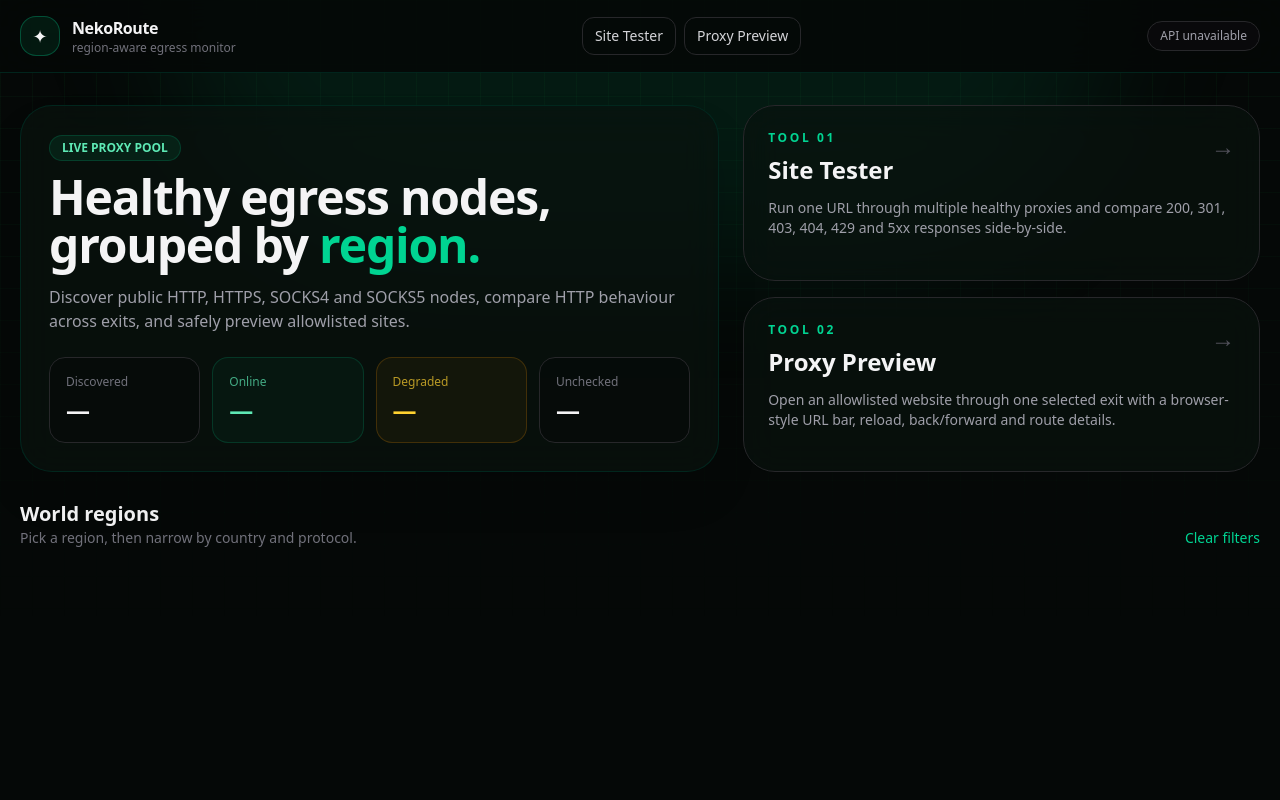
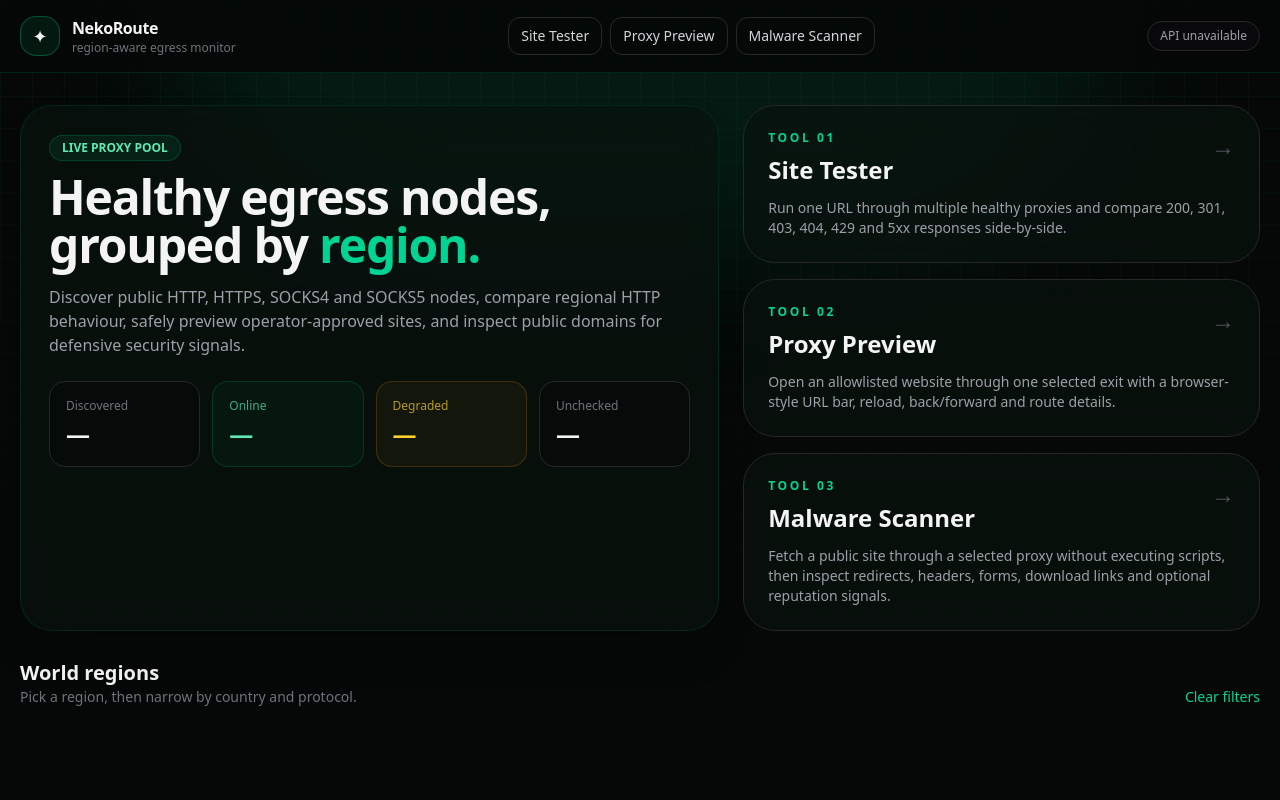
Before and after one commit to NekoSuneVR/NekoRoute, a website: page public/index.html in a window 1280 px wide. Shown: the top 800 px of the page. Drawn offline with nearby package versions, Linux system fonts and the light colour scheme; files that its build step writes are made by us from their sources; no server answers.

Commit message:
Add public professional tools to dashboard

```diff
--- a/public/index.html
+++ b/public/index.html
@@ -21,6 +21,7 @@
       <nav class="hidden items-center gap-2 sm:flex">
         <a href="/tester" class="rounded-xl border border-zinc-800 px-3 py-2 text-sm text-zinc-300 hover:border-emerald-500/40 hover:text-emerald-300">Site Tester</a>
         <a href="/preview" class="rounded-xl border border-zinc-800 px-3 py-2 text-sm text-zinc-300 hover:border-emerald-500/40 hover:text-emerald-300">Proxy Preview</a>
+        <a href="/scanner" class="rounded-xl border border-zinc-800 px-3 py-2 text-sm text-zinc-300 hover:border-emerald-500/40 hover:text-emerald-300">Malware Scanner</a>
       </nav>
       <div id="healthPill" class="rounded-full border border-zinc-800 bg-zinc-950 px-3 py-1.5 text-xs text-zinc-400">Connecting…</div>
     </div>
@@ -32,7 +33,7 @@
         <div class="mb-6 max-w-2xl">
           <div class="mb-3 inline-flex rounded-full border border-emerald-500/20 bg-emerald-500/10 px-3 py-1 text-xs font-semibold text-emerald-300">LIVE PROXY POOL</div>
           <h1 class="text-4xl font-black tracking-tight sm:text-5xl">Healthy egress nodes, grouped by <span class="text-emerald-400">region.</span></h1>
-          <p class="mt-4 text-zinc-400">Discover public HTTP, HTTPS, SOCKS4 and SOCKS5 nodes, compare HTTP behaviour across exits, and safely preview allowlisted sites.</p>
+          <p class="mt-4 text-zinc-400">Discover public HTTP, HTTPS, SOCKS4 and SOCKS5 nodes, compare regional HTTP behaviour, safely preview operator-approved sites, and inspect public domains for defensive security signals.</p>
         </div>
         <div class="grid grid-cols-2 gap-3 sm:grid-cols-4">
           <div class="rounded-2xl border border-zinc-800 bg-black/25 p-4"><div class="text-xs text-zinc-500">Discovered</div><div id="statTotal" class="mt-1 text-2xl font-black">—</div></div>
@@ -43,41 +44,17 @@
       </div>
 
       <div class="grid gap-4 sm:grid-cols-2 lg:grid-cols-1">
-        <a href="/tester" class="group glass rounded-[2rem] border border-zinc-800 p-6 transition hover:-translate-y-0.5 hover:border-emerald-500/40">
-          <div class="flex items-start justify-between gap-4">
-            <div><div class="text-xs font-bold uppercase tracking-[.22em] text-emerald-400">Tool 01</div><h2 class="mt-2 text-2xl font-black">Site Tester</h2></div>
-            <span class="text-2xl text-zinc-600 transition group-hover:translate-x-1 group-hover:text-emerald-400">→</span>
-          </div>
-          <p class="mt-3 text-sm text-zinc-400">Run one URL through multiple healthy proxies and compare 200, 301, 403, 404, 429 and 5xx responses side-by-side.</p>
-        </a>
-        <a href="/preview" class="group glass rounded-[2rem] border border-zinc-800 p-6 transition hover:-translate-y-0.5 hover:border-emerald-500/40">
-          <div class="flex items-start justify-between gap-4">
-            <div><div class="text-xs font-bold uppercase tracking-[.22em] text-emerald-400">Tool 02</div><h2 class="mt-2 text-2xl font-black">Proxy Preview</h2></div>
-            <span class="text-2xl text-zinc-600 transition group-hover:translate-x-1 group-hover:text-emerald-400">→</span>
-          </div>
-          <p class="mt-3 text-sm text-zinc-400">Open an allowlisted website through one selected exit with a browser-style URL bar, reload, back/forward and route details.</p>
-        </a>
+        <a href="/tester" class="group glass rounded-[2rem] border border-zinc-800 p-6 transition hover:-translate-y-0.5 hover:border-emerald-500/40"><div class="flex items-start justify-between gap-4"><div><div class="text-xs font-bold uppercase tracking-[.22em] text-emerald-400">Tool 01</div><h2 class="mt-2 text-2xl font-black">Site Tester</h2></div><span class="text-2xl text-zinc-600 transition group-hover:translate-x-1 group-hover:text-emerald-400">→</span></div><p class="mt-3 text-sm text-zinc-400">Run one URL through multiple healthy proxies and compare 200, 301, 403, 404, 429 and 5xx responses side-by-side.</p></a>
+        <a href="/preview" class="group glass rounded-[2rem] border border-zinc-800 p-6 transition hover:-translate-y-0.5 hover:border-emerald-500/40"><div class="flex items-start justify-between gap-4"><div><div class="text-xs font-bold uppercase tracking-[.22em] text-emerald-400">Tool 02</div><h2 class="mt-2 text-2xl font-black">Proxy Preview</h2></div><span class="text-2xl text-zinc-600 transition group-hover:translate-x-1 group-hover:text-emerald-400">→</span></div><p class="mt-3 text-sm text-zinc-400">Open an allowlisted website through one selected exit with a browser-style URL bar, reload, back/forward and route details.</p></a>
+        <a href="/scanner" class="group glass rounded-[2rem] border border-zinc-800 p-6 transition hover:-translate-y-0.5 hover:border-emerald-500/40"><div class="flex items-start justify-between gap-4"><div><div class="text-xs font-bold uppercase tracking-[.22em] text-emerald-400">Tool 03</div><h2 class="mt-2 text-2xl font-black">Malware Scanner</h2></div><span class="text-2xl text-zinc-600 transition group-hover:translate-x-1 group-hover:text-emerald-400">→</span></div><p class="mt-3 text-sm text-zinc-400">Fetch a public site through a selected proxy without executing scripts, then inspect redirects, headers, forms, download links and optional reputation signals.</p></a>
       </div>
     </section>
 
-    <section class="mt-7">
-      <div class="mb-3 flex items-end justify-between gap-3"><div><h2 class="text-xl font-black">World regions</h2><p class="text-sm text-zinc-500">Pick a region, then narrow by country and protocol.</p></div><button id="clearFilters" class="text-sm text-emerald-400 hover:text-emerald-300">Clear filters</button></div>
-      <div id="regionGrid" class="grid grid-cols-2 gap-3 md:grid-cols-3 lg:grid-cols-6"></div>
-    </section>
+    <section class="mt-7"><div class="mb-3 flex items-end justify-between gap-3"><div><h2 class="text-xl font-black">World regions</h2><p class="text-sm text-zinc-500">Pick a region, then narrow by country and protocol.</p></div><button id="clearFilters" class="text-sm text-emerald-400 hover:text-emerald-300">Clear filters</button></div><div id="regionGrid" class="grid grid-cols-2 gap-3 md:grid-cols-3 lg:grid-cols-6"></div></section>
 
-    <section class="mt-7 glass rounded-[2rem] border border-zinc-800 p-5">
-      <div class="grid gap-3 md:grid-cols-4">
-        <label class="text-xs text-zinc-500">Region<select id="regionSelect" class="mt-1 block w-full rounded-xl border border-zinc-800 bg-[#080d0a] px-3 py-2.5 text-sm text-zinc-100"></select></label>
-        <label class="text-xs text-zinc-500">Country<select id="countrySelect" class="mt-1 block w-full rounded-xl border border-zinc-800 bg-[#080d0a] px-3 py-2.5 text-sm text-zinc-100"></select></label>
-        <label class="text-xs text-zinc-500">Protocol<select id="protocolSelect" class="mt-1 block w-full rounded-xl border border-zinc-800 bg-[#080d0a] px-3 py-2.5 text-sm text-zinc-100"><option value="">All protocols</option><option>http</option><option>https</option><option>socks4</option><option>socks5</option></select></label>
-        <label class="text-xs text-zinc-500">State<select id="statusSelect" class="mt-1 block w-full rounded-xl border border-zinc-800 bg-[#080d0a] px-3 py-2.5 text-sm text-zinc-100"><option value="online">Online only</option><option value="">All states</option><option value="degraded">Degraded</option><option value="offline">Offline</option><option value="unknown">Unchecked</option></select></label>
-      </div>
-    </section>
+    <section class="mt-7 glass rounded-[2rem] border border-zinc-800 p-5"><div class="grid gap-3 md:grid-cols-4"><label class="text-xs text-zinc-500">Region<select id="regionSelect" class="mt-1 block w-full rounded-xl border border-zinc-800 bg-[#080d0a] px-3 py-2.5 text-sm text-zinc-100"></select></label><label class="text-xs text-zinc-500">Country<select id="countrySelect" class="mt-1 block w-full rounded-xl border border-zinc-800 bg-[#080d0a] px-3 py-2.5 text-sm text-zinc-100"></select></label><label class="text-xs text-zinc-500">Protocol<select id="protocolSelect" class="mt-1 block w-full rounded-xl border border-zinc-800 bg-[#080d0a] px-3 py-2.5 text-sm text-zinc-100"><option value="">All protocols</option><option>http</option><option>https</option><option>socks4</option><option>socks5</option></select></label><label class="text-xs text-zinc-500">State<select id="statusSelect" class="mt-1 block w-full rounded-xl border border-zinc-800 bg-[#080d0a] px-3 py-2.5 text-sm text-zinc-100"><option value="online">Online only</option><option value="">All states</option><option value="degraded">Degraded</option><option value="offline">Offline</option><option value="unknown">Unchecked</option></select></label></div></section>
 
-    <section class="mt-5 overflow-hidden rounded-[2rem] border border-zinc-800 bg-[#080d0a]/80">
-      <div class="flex items-center justify-between border-b border-zinc-800 px-5 py-4"><div><h2 class="font-black">Proxy nodes</h2><p id="tableSummary" class="text-xs text-zinc-500">Loading…</p></div><button id="reloadBtn" class="rounded-xl border border-zinc-700 px-3 py-2 text-sm hover:border-emerald-500/40">Reload</button></div>
-      <div class="overflow-x-auto"><table class="w-full min-w-[850px] text-left text-sm"><thead class="text-xs uppercase tracking-wider text-zinc-500"><tr><th class="px-5 py-3">Node</th><th class="px-4 py-3">Location</th><th class="px-4 py-3">Protocol</th><th class="px-4 py-3">Latency</th><th class="px-4 py-3">Reliability</th><th class="px-4 py-3">Status</th><th class="px-5 py-3">Last check</th></tr></thead><tbody id="proxyRows" class="divide-y divide-zinc-900"></tbody></table></div>
-    </section>
+    <section class="mt-5 overflow-hidden rounded-[2rem] border border-zinc-800 bg-[#080d0a]/80"><div class="flex items-center justify-between border-b border-zinc-800 px-5 py-4"><div><h2 class="font-black">Proxy nodes</h2><p id="tableSummary" class="text-xs text-zinc-500">Loading…</p></div><button id="reloadBtn" class="rounded-xl border border-zinc-700 px-3 py-2 text-sm hover:border-emerald-500/40">Reload</button></div><div class="overflow-x-auto"><table class="w-full min-w-[850px] text-left text-sm"><thead class="text-xs uppercase tracking-wider text-zinc-500"><tr><th class="px-5 py-3">Node</th><th class="px-4 py-3">Location</th><th class="px-4 py-3">Protocol</th><th class="px-4 py-3">Latency</th><th class="px-4 py-3">Reliability</th><th class="px-4 py-3">Status</th><th class="px-5 py-3">Last check</th></tr></thead><tbody id="proxyRows" class="divide-y divide-zinc-900"></tbody></table></div></section>
 
     <div class="mt-6 rounded-2xl border border-amber-500/15 bg-amber-500/5 p-4 text-sm text-amber-100/70">Public proxies are untrusted infrastructure. Don’t send passwords, cookies, private API keys, payment data, or other sensitive traffic through them. “Online” means a recent check succeeded; it cannot guarantee zero downtime.</div>
   </main>
```
